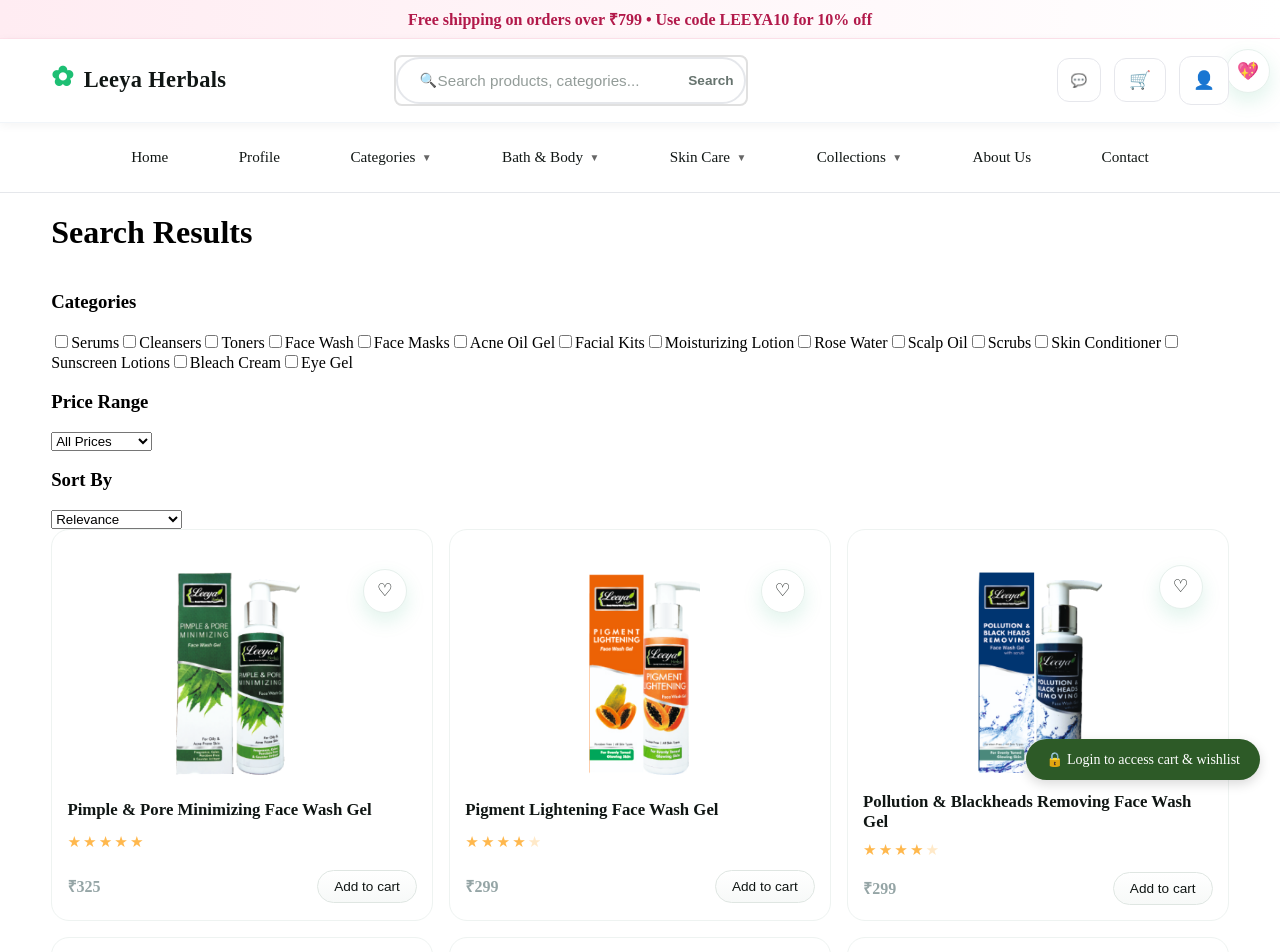
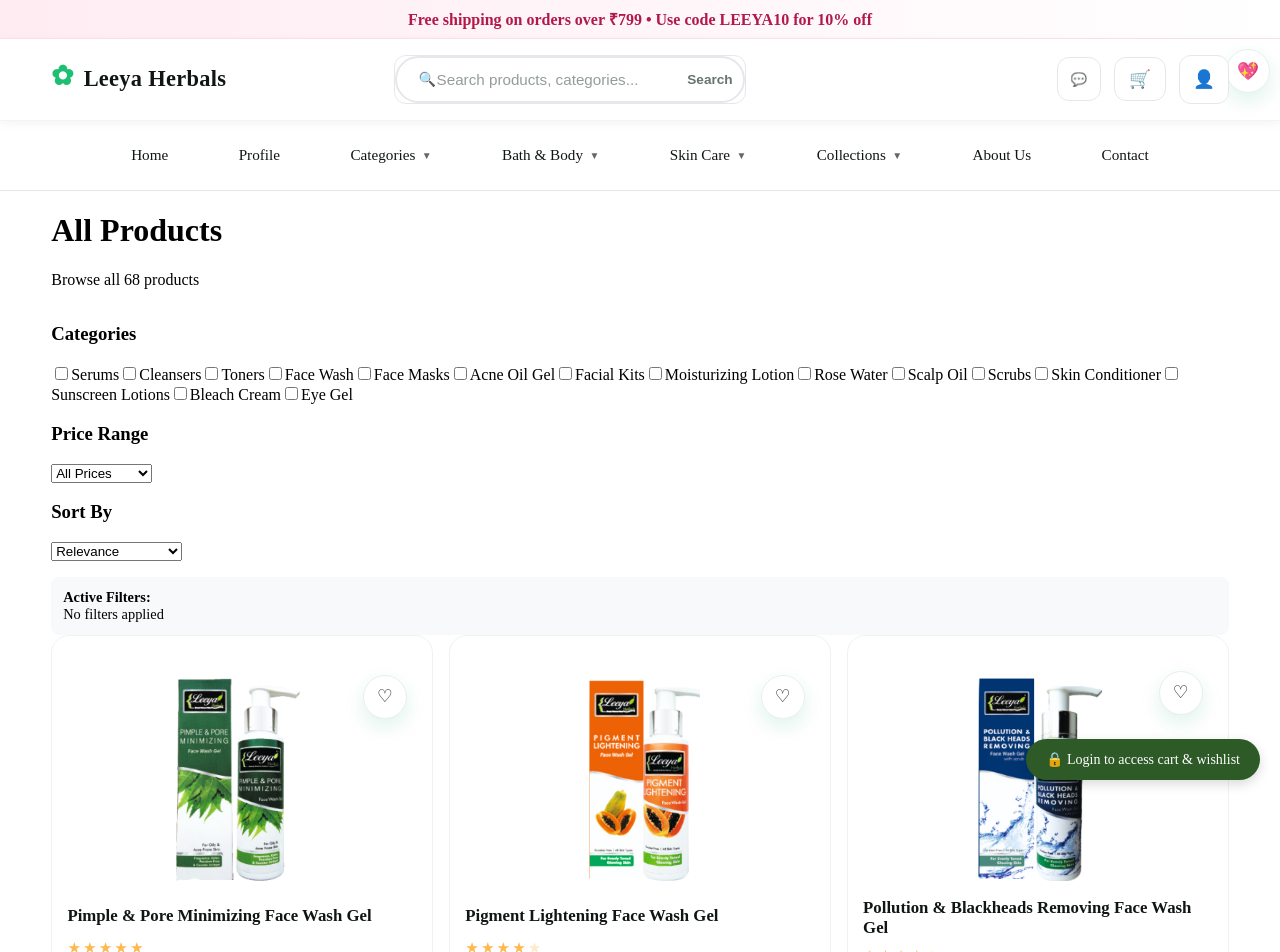
Before and after one commit to jasleenkaur1801/LeeyaHerbals, a React (Vite) app in the folder Frontend/: page /search in a window 1280 px wide. Shown: the top 952 px of the page. Built offline with nearby package versions, Linux system fonts and the light colour scheme.

Commit message:
(search bar)

```diff
--- a/Frontend/src/App.css
+++ b/Frontend/src/App.css
@@ -141,8 +141,8 @@
   display: flex;
   align-items: center;
   background: white;
-  border: 2px solid #e0e0e0;
-  border-radius: 8px;
+  border: 1px solid #e5e7eb;
+  border-radius: 12px;
   overflow: hidden;
   transition: border-color 0.2s ease;
 }
@@ -963,13 +963,12 @@
 
 .search {
   background: #ffffff;
-  border: 2px solid #e5e7eb;
-  padding: .9rem 1rem .9rem 3.2rem;
-  border-radius: 25px;
-  color: var(--text);
+  border: none;
+  padding: .8rem 1rem .8rem 3rem;
+  border-radius: 12px;
   width: 100%;
-  box-shadow: 0 2px 8px rgba(0,0,0,.08);
   transition: all 0.3s ease;
+  box-shadow: 0 2px 8px rgba(0, 0, 0, 0.08);
   font-size: 0.95rem;
 }
 
--- a/Frontend/src/App.jsx
+++ b/Frontend/src/App.jsx
@@ -344,7 +344,7 @@
                     <a href="#cat-serum" onClick={(e) => { e.preventDefault(); navigate('/search?q=serum') }}>Serums</a>
                     <a href="#cat-cleanser" onClick={(e) => { e.preventDefault(); navigate('/search?q=cleanser') }}>Cleansers</a>
                     <a href="#cat-toner" onClick={(e) => { e.preventDefault(); navigate('/search?q=toner') }}>Toners</a>
-                    <a href="#cat-facepack" onClick={(e) => { e.preventDefault(); navigate('/search?q=facepack') }}>Face Packs</a>
+                    <a href="#cat-facemask" onClick={(e) => { e.preventDefault(); navigate('/search?q=facemask') }}>Face Masks</a>
                     <a href="#cat-facewashgel" onClick={(e) => { e.preventDefault(); navigate('/search?q=facewashgel') }}>Face Wash Gel</a>
                     <a href="#cat-acneoilgel" onClick={(e) => { e.preventDefault(); navigate('/search?q=acneoilgel') }}>Acne Oil Gel</a>
                   </div>
@@ -376,11 +376,19 @@
                     Collections <span className="dropdown-arrow">▼</span>
                   </a>
                   <div className="dropdown-content">
-                    <a href="#face-kits" onClick={(e) => { e.preventDefault(); navigate('/search?q=face kit') }}>Face Care Kits</a>
+                    <a href="#face-kits" onClick={(e) => {
+                      e.preventDefault();
+                      e.stopPropagation();
+                      setShowMenu(false);
+                      setCategory('facialkit');
+                      setSearch('');
+                      setTimeout(() => {
+                        document.getElementById('shop')?.scrollIntoView({ behavior: 'smooth' });
+                      }, 200);
+                    }}>Facial Kits</a>
                     <a href="#gift-sets" onClick={(e) => { e.preventDefault(); navigate('/search?q=gift set') }}>Gift Sets</a>
                     <a href="#travel-kits" onClick={(e) => { e.preventDefault(); navigate('/search?q=travel kit') }}>Travel Kits</a>
                     <a href="#seasonal" onClick={(e) => { e.preventDefault(); navigate('/search?q=seasonal') }}>Seasonal Collections</a>
-                    <a href="#reviews" onClick={(e)=>{ e.preventDefault(); navigate('/reviews') }}>Reviews</a>
                   </div>
                 </div>
                 <a href="#about" onClick={(e) => { e.preventDefault(); navigate('/about') }}>About Us</a>
@@ -743,7 +751,7 @@
             <a href="#cat-serum">Serums</a>
             <a href="#cat-cleanser">Cleansers</a>
             <a href="#cat-toner">Toners</a>
-            <a href="#cat-facepack">Face Packs</a>
+            <a href="#cat-facemask">Face Masks</a>
           </div>
           <div>
             <h4>Company</h4>
@@ -823,10 +831,11 @@
   const [isAuthenticated, setIsAuthenticated] = useState(false);
   const location = useLocation();
 
-  // Clear search when navigating to different routes
+  // Clear search when navigating to different routes and ensure category is set to 'all'
   useEffect(() => {
     if (location.pathname === '/') {
       setSearch('')
+      setCategory('all') // Ensure category is properly initialized
     }
   }, [location.pathname])
 
@@ -952,17 +961,26 @@
   const filtered = useMemo(() => {
     const q = search.trim().toLowerCase();
     const qCompact = q.replace(/\s+/g, '');
-    // Filter out face wash gels from main page - they have their own dedicated page
-    const productsToShow = ALL_PRODUCTS.filter(p => p.category !== 'facewashgel');
-    // If category is 'all' and no search, show all products except face wash gels
-    if (category === 'all' && !q) return productsToShow;
-    return productsToShow.filter(p => {
+
+    // If category is 'all', show all products except facewashgel (with search filter if applicable)
+    if (category === 'all') {
+      const productsToShow = ALL_PRODUCTS.filter(p => p.category !== 'facewashgel');
+      if (!q) return productsToShow; // No search, show all products
+      return productsToShow.filter(p => {
+        const name = p.name.toLowerCase();
+        const nameCompact = name.replace(/\s+/g, '');
+        const cat = p.category.toLowerCase();
+        return name.includes(q) || nameCompact.includes(qCompact) || cat.includes(q);
+      });
+    }
+
+    // For specific categories, show all products of that category (including facewashgel if selected)
+    return ALL_PRODUCTS.filter(p => {
       const name = p.name.toLowerCase();
       const nameCompact = name.replace(/\s+/g, '');
       const cat = p.category.toLowerCase();
       const matchesQuery = !q || name.includes(q) || nameCompact.includes(qCompact) || cat.includes(q);
-      // Strict category matching - only show products that exactly match the selected category
-      const matchesCategory = category === 'all' ? true : p.category === category;
+      const matchesCategory = p.category === category;
       return matchesCategory && matchesQuery;
     });
   }, [category, search]);
@@ -1231,8 +1249,8 @@
             <button className="back-to-top" onClick={() => window.scrollTo({ top: 0, behavior: 'smooth' })} aria-label="Back to top">↑</button>
           </>
         } />
-        <Route path="/search" element={<SearchResultsPage />} />
-        <Route path="/product/:productId" element={<ProductPage />} />
+        <Route path="/search" element={<SearchResultsPage cart={cart} setCart={setCart} wishlist={wishlist} setWishlist={setWishlist} isAuthenticated={isAuthenticated} onOpenAuth={() => setShowAuth(true)} />} />
+        <Route path="/product/:productId" element={<ProductPage cart={cart} setCart={setCart} wishlist={wishlist} setWishlist={setWishlist} isAuthenticated={isAuthenticated} onOpenAuth={() => setShowAuth(true)} />} />
         <Route path="/cart" element={<CartPage cart={cart} setCart={setCart} />} />
         <Route path="/wishlist" element={<WishlistPage wishlist={wishlist} setWishlist={setWishlist} setCart={setCart} />} />
         <Route path="/chat" element={isAuthenticated ? <Chatbot /> : <AuthRedirect />} />
--- a/Frontend/src/CategoriesPage.jsx
+++ b/Frontend/src/CategoriesPage.jsx
@@ -5,7 +5,7 @@
   { key: 'serum', label: 'Serums', icon: '✨', description: 'Concentrated treatments for targeted skin concerns' },
   { key: 'cleanser', label: 'Cleansers', icon: '🧼', description: 'Gentle cleansing for all skin types' },
   { key: 'toner', label: 'Toners', icon: '💧', description: 'Balance and refresh your skin' },
-  { key: 'facepack', label: 'Face Packs', icon: '🎭', description: 'Deep cleansing and nourishing masks' },
+  { key: 'facemask', label: 'Face Masks', icon: '🎭', description: 'Deep cleansing and nourishing masks' },
   { key: 'facewashgel', label: 'Face Wash Gel', icon: '🫧', description: 'Daily cleansing gel for fresh skin', image: '/items/facewashgel/vitamin c & orange.png' },
   { key: 'acneoilgel', label: 'Acne Oil Gel', icon: '🌿', description: 'Targeted acne treatment solutions' },
   { key: 'bath-body', label: 'Bath & Body', icon: '🛁', description: 'Complete body care essentials' },
--- a/Frontend/src/ProductPage.jsx
+++ b/Frontend/src/ProductPage.jsx
@@ -36,33 +36,15 @@
   )
 }
 
-function ProductPage() {
+function ProductPage({ cart, setCart, wishlist, setWishlist, isAuthenticated, onOpenAuth }) {
   const { productId } = useParams();
   const navigate = useNavigate();
   const product = ALL_PRODUCTS.find(p => p.id === parseInt(productId, 10));
   const [quantity, setQuantity] = useState(1);
-  const [cart, setCart] = useState([]);
-  const [wishlist, setWishlist] = useState([]);
 
   useEffect(() => {
     window.scrollTo(0, 0);
   }, [productId]);
-
-  // Load cart and wishlist from localStorage
-  useEffect(() => {
-    const savedCart = localStorage.getItem('leeya_cart')
-    const savedWishlist = localStorage.getItem('leeya_wishlist')
-    if (savedCart) setCart(JSON.parse(savedCart))
-    if (savedWishlist) setWishlist(JSON.parse(savedWishlist))
-  }, [])
-
-  // Save cart and wishlist to localStorage
-  useEffect(() => {
-    localStorage.setItem('leeya_cart', JSON.stringify(cart))
-  }, [cart])
-  useEffect(() => {
-    localStorage.setItem('leeya_wishlist', JSON.stringify(wishlist))
-  }, [wishlist])
 
   if (!product) {
     return (
@@ -74,6 +56,10 @@
   }
 
   const handleAddToCart = () => {
+    if (!isAuthenticated) {
+      onOpenAuth();
+      return;
+    }
     setCart(prev => {
       const found = prev.find(i => i.id === product.id)
       if (found) {
@@ -85,6 +71,10 @@
   };
 
   const toggleWishlist = () => {
+    if (!isAuthenticated) {
+      onOpenAuth();
+      return;
+    }
     setWishlist(prev => {
       const found = prev.find(i => i.id === product.id)
       if (found) {
@@ -153,13 +143,13 @@
                 padding: '1.2rem 2.5rem',
                 fontSize: '1.2rem',
                 fontWeight: '700',
-                backgroundColor: '#1dbf73',
+                backgroundColor: isAuthenticated ? '#1dbf73' : '#6c757d',
                 color: '#ffffff',
                 border: 'none',
                 borderRadius: '12px',
                 cursor: 'pointer',
                 marginTop: '1rem',
-                boxShadow: '0 4px 15px rgba(24,167,99,.3)',
+                boxShadow: `0 4px 15px ${isAuthenticated ? 'rgba(24,167,99,.3)' : 'rgba(108,117,125,.3)'}`,
                 transition: 'all 0.3s ease',
                 opacity: '1',
                 visibility: 'visible',
@@ -167,15 +157,19 @@
                 zIndex: '10'
               }}
               onMouseEnter={(e) => {
-                e.target.style.transform = 'translateY(-3px)';
-                e.target.style.boxShadow = '0 10px 30px rgba(24,167,99,.4)';
+                if (isAuthenticated) {
+                  e.target.style.transform = 'translateY(-3px)';
+                  e.target.style.boxShadow = '0 10px 30px rgba(24,167,99,.4)';
+                }
               }}
               onMouseLeave={(e) => {
-                e.target.style.transform = 'translateY(0)';
-                e.target.style.boxShadow = '0 4px 15px rgba(24,167,99,.3)';
+                if (isAuthenticated) {
+                  e.target.style.transform = 'translateY(0)';
+                  e.target.style.boxShadow = '0 4px 15px rgba(24,167,99,.3)';
+                }
               }}
             >
-              Add to Cart - ₹{product.price * quantity}
+              {isAuthenticated ? `Add to Cart - ₹${product.price * quantity}` : 'Login to Add to Cart'}
             </button>
           </div>
           <div className="product-features">
--- a/Frontend/src/SearchResultsPage.jsx
+++ b/Frontend/src/SearchResultsPage.jsx
@@ -14,8 +14,26 @@
   )
 }
 
-function ProductCard({ product, onAdd, onWishlist, isInWishlist }) {
+function ProductCard({ product, onAdd, onWishlist, isInWishlist, isAuthenticated, onShowAuth }) {
   const navigate = useNavigate()
+
+  const handleAddToCart = (e) => {
+    e.stopPropagation()
+    if (!isAuthenticated) {
+      onShowAuth()
+      return
+    }
+    onAdd(product)
+  }
+
+  const handleWishlist = (e) => {
+    e.stopPropagation()
+    if (!isAuthenticated) {
+      onShowAuth()
+      return
+    }
+    onWishlist(product)
+  }
 
   return (
     <article className="card product" onClick={() => navigate(`/product/${product.id}`)} style={{ cursor: 'pointer' }}>
@@ -25,12 +43,10 @@
       <div className="product-image-wrap">
         <img src={product.image} alt={product.name} className="product-image" loading="lazy" />
         <button
-          className={`wishlist ${isInWishlist ? 'active' : ''}`}
+          className={`wishlist ${isInWishlist ? 'active' : ''} ${!isAuthenticated ? 'auth-required' : ''}`}
           aria-label={isInWishlist ? "Remove from wishlist" : "Add to wishlist"}
-          onClick={(e) => {
-            e.stopPropagation()
-            onWishlist(product)
-          }}
+          onClick={handleWishlist}
+          title={isAuthenticated ? (isInWishlist ? "Remove from wishlist" : "Add to wishlist") : "Login to manage wishlist"}
         >
           {isInWishlist ? '❤️' : '♡'}
         </button>
@@ -39,43 +55,43 @@
       <StarRating value={product.rating} />
       <div className="product-footer">
         <span className="price">₹{product.price}</span>
-        <button className="btn small" onClick={(e) => { e.stopPropagation(); onAdd(product) }}>Add to cart</button>
+        <button
+          className={`btn small ${isAuthenticated ? 'authenticated' : 'auth-required'}`}
+          onClick={handleAddToCart}
+        >
+          {isAuthenticated ? 'Add to cart' : 'Login to Add'}
+        </button>
       </div>
     </article>
   )
 }
 
-function SearchResultsPage() {
+function SearchResultsPage({ cart, setCart, wishlist, setWishlist, isAuthenticated, onOpenAuth }) {
   const [searchParams, setSearchParams] = useSearchParams()
   const navigate = useNavigate()
-  const [cart, setCart] = useState([])
-  const [wishlist, setWishlist] = useState([])
   const [sortBy, setSortBy] = useState('relevance')
   const [priceRange, setPriceRange] = useState('all')
   const [selectedCategories, setSelectedCategories] = useState([])
 
   const searchQuery = searchParams.get('q') || ''
 
-  // Load cart and wishlist from localStorage
-  useEffect(() => {
-    const savedCart = localStorage.getItem('leeya_cart')
-    const savedWishlist = localStorage.getItem('leeya_wishlist')
-    if (savedCart) setCart(JSON.parse(savedCart))
-    if (savedWishlist) setWishlist(JSON.parse(savedWishlist))
-  }, [])
-
-  // Save cart and wishlist to localStorage
-  useEffect(() => {
-    localStorage.setItem('leeya_cart', JSON.stringify(cart))
-  }, [cart])
-  useEffect(() => {
-    localStorage.setItem('leeya_wishlist', JSON.stringify(wishlist))
-  }, [wishlist])
-
   // Filter and sort products
   const filteredProducts = ALL_PRODUCTS.filter(product => {
-    if (!searchQuery) return true
+    // Apply price range filter
+    let matchesPrice = true
+    if (priceRange === 'under500') matchesPrice = product.price < 500
+    else if (priceRange === '500to1000') matchesPrice = product.price >= 500 && product.price <= 1000
+    else if (priceRange === 'over1000') matchesPrice = product.price > 1000
 
+    // Apply category filter - if categories are selected, product must match one of them
+    let matchesCategory = true
+    if (selectedCategories.length > 0) {
+      matchesCategory = selectedCategories.includes(product.category)
+    }
+
+    // Apply search query filter if there's a search term
+    let matchesSearch = true
+    if (searchQuery) {
       const query = searchQuery.toLowerCase().trim()
       const name = product.name.toLowerCase()
       const category = product.category.toLowerCase()
@@ -93,17 +109,18 @@
                            query.includes(category) || query.includes(categorySingular) || query.includes(categoryPlural)
       const descriptionMatch = description.includes(query) || description.includes(querySingular) || description.includes(queryPlural)
 
-    return nameMatch || categoryMatch || descriptionMatch
-  }).filter(product => {
-    // Filter by price range
-    if (priceRange === 'under500') return product.price < 500
-    if (priceRange === '500to1000') return product.price >= 500 && product.price <= 1000
-    if (priceRange === 'over1000') return product.price > 1000
-    return true
-  }).filter(product => {
-    // Filter by categories
-    if (selectedCategories.length === 0) return true
-    return selectedCategories.includes(product.category)
+      matchesSearch = nameMatch || categoryMatch || descriptionMatch
+    }
+
+    // When both search and category filters are active:
+    // - If search matches and no categories selected: show product
+    // - If categories selected and no search: show products from selected categories
+    // - If both search and categories: show products that match search OR are in selected categories
+    if (searchQuery && selectedCategories.length > 0) {
+      return matchesPrice && (matchesSearch || matchesCategory)
+    }
+
+    return matchesPrice && matchesSearch && matchesCategory
   })
 
   // Sort products
@@ -129,6 +146,15 @@
       setSearchParams({})
     }
   }
+
+  const clearAllFilters = () => {
+    setSelectedCategories([])
+    setPriceRange('all')
+    setSortBy('relevance')
+    setSearchParams({})
+  }
+
+  const hasActiveFilters = selectedCategories.length > 0 || priceRange !== 'all' || searchQuery
 
   const handleCategoryToggle = (category) => {
     setSelectedCategories(prev =>
@@ -168,15 +194,29 @@
     <div className="search-results-page">
       <div className="container">
         <div className="search-header">
-          <h1>Search Results</h1>
+          <h1>{searchQuery ? 'Search Results' : 'All Products'}</h1>
           {searchQuery && (
             <p>Showing {sortedProducts.length} results for "{searchQuery}"</p>
+          )}
+          {!searchQuery && hasActiveFilters && (
+            <p>Showing {sortedProducts.length} filtered products</p>
+          )}
+          {!searchQuery && !hasActiveFilters && (
+            <p>Browse all {sortedProducts.length} products</p>
           )}
         </div>
 
         <div className="search-layout">
           {/* Sidebar Filters */}
           <aside className="search-filters">
+            <div className="filter-actions">
+              {hasActiveFilters && (
+                <button className="btn secondary" onClick={clearAllFilters} style={{ marginBottom: '1rem', width: '100%' }}>
+                  Clear all filters
+                </button>
+              )}
+            </div>
+
             <div className="filter-section">
               <h3>Categories</h3>
               {CATEGORIES.map(category => (
@@ -211,6 +251,17 @@
                 <option value="name">Name: A to Z</option>
               </select>
             </div>
+
+            <div className="filter-summary" style={{ marginTop: '1rem', padding: '0.75rem', backgroundColor: '#f8f9fa', borderRadius: '8px', fontSize: '0.9rem' }}>
+              <div><strong>Active Filters:</strong></div>
+              {selectedCategories.length > 0 && (
+                <div>Categories: {selectedCategories.join(', ')}</div>
+              )}
+              {priceRange !== 'all' && (
+                <div>Price: {priceRange === 'under500' ? 'Under ₹500' : priceRange === '500to1000' ? '₹500-₹1000' : 'Over ₹1000'}</div>
+              )}
+              {!hasActiveFilters && <div>No filters applied</div>}
+            </div>
           </aside>
 
           {/* Main Results */}
@@ -219,7 +270,7 @@
               <div className="no-results">
                 <h2>No products found</h2>
                 <p>Try adjusting your search terms or filters</p>
-                <button className="btn primary" onClick={() => setSearchParams({})}>
+                <button className="btn primary" onClick={clearAllFilters}>
                   Clear all filters
                 </button>
               </div>
@@ -232,6 +283,8 @@
                     onAdd={addToCart}
                     onWishlist={toggleWishlist}
                     isInWishlist={isProductInWishlist(product)}
+                    isAuthenticated={isAuthenticated}
+                    onShowAuth={onOpenAuth}
                   />
                 ))}
               </div>
```
Also changed, not shown: Frontend/src/UserProfile.jsx (+0 -7 lines), Frontend/src/components/CartContext.jsx (added). Lines whose indentation alone changed are shown as unchanged.
